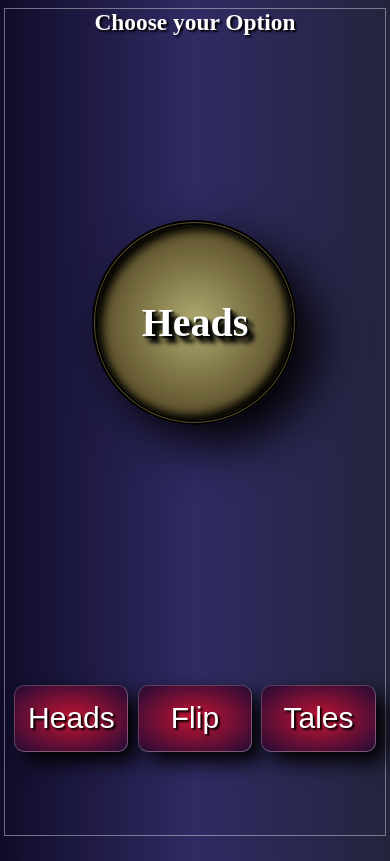
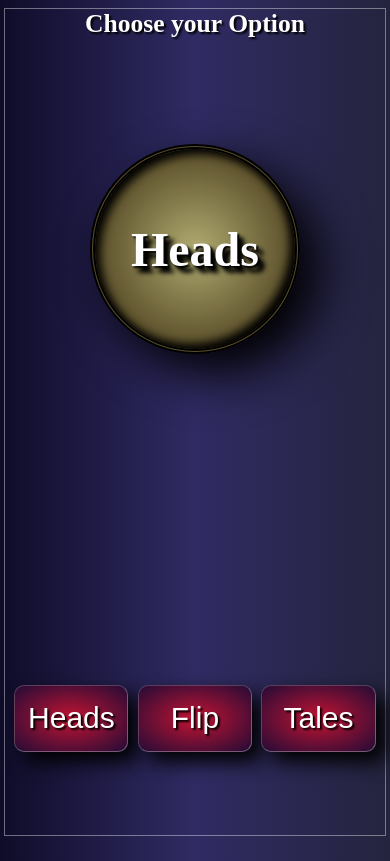
Before and after one commit to Kartikey-Singh-Gahlot/CoinToss, a plain HTML site: page index.html in a window 390 px wide. Drawn offline with Linux system fonts and the light colour scheme.

Commit message:
Update style.css

```diff
--- a/style.css
+++ b/style.css
@@ -54,7 +54,7 @@ body{
     display: flex;
     position: absolute;
     justify-content: center;
-    font-size:6vw;
+    font-size:160%;
     text-shadow: 2px 2px 2px black;
 }
 
@@ -69,7 +69,7 @@ body{
 
 
 #face{
-    font-size: 800%;
+    font-size: 500%;
     filter: drop-shadow(5px 5px 2px black);
     transition: 1000ms ease-in-out;
 }
@@ -110,16 +110,14 @@ button:hover{
 }
 
 
-@media (max-width:500px){
-   .coin{
-    width:50vw;
-    height:50vw;
-   }
-   #coinstrip{
-    margin: 25vh 0px 0px 0px;
-   }
 
-   #face{
-    font-size: 250%;
-   }
+@media screen and (max-width:780px){
+ .coin{
+    height: 200px;
+    width: 200px;
+ }
+ #face{
+    font-size: 300%;
+ }
+
 }
```
